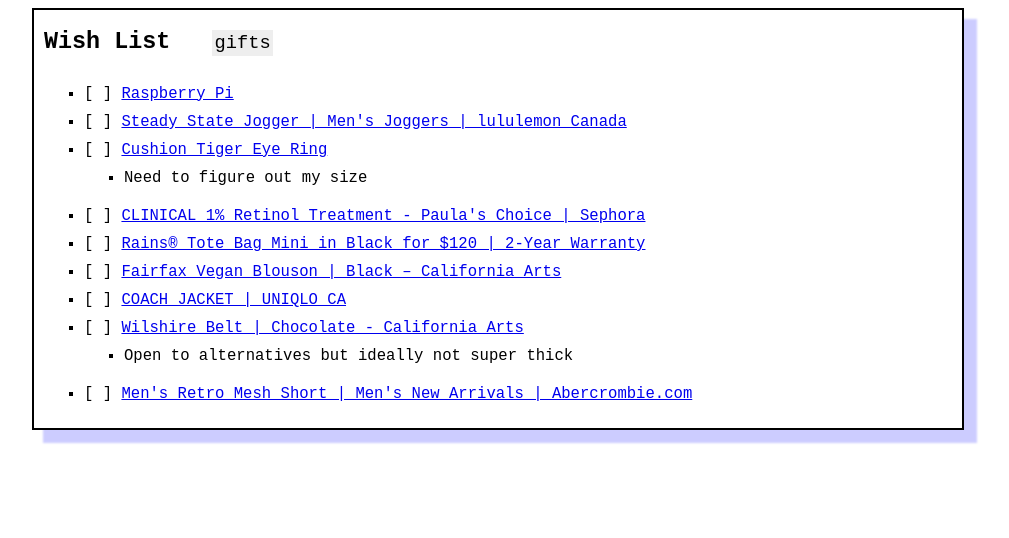
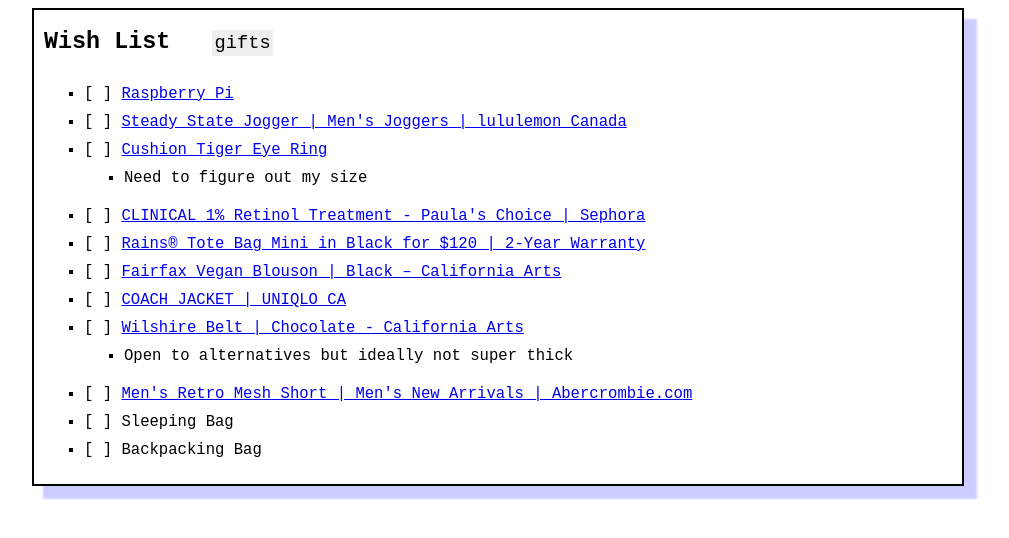
Before and after one commit to Gavinok/Gavinok.github.io, a plain HTML site: page wishlist.html in a window 1280 px wide. Shown: the whole page, without its empty margins (142-1151 px from the left). Drawn offline with Linux system fonts and the light colour scheme.

Commit message:
Update site

```diff
--- a/wishlist.html
+++ b/wishlist.html
@@ -3,7 +3,7 @@
 "http://www.w3.org/TR/xhtml1/DTD/xhtml1-strict.dtd">
 <html xmlns="http://www.w3.org/1999/xhtml" lang="en" xml:lang="en">
 <head>
-<!-- 2024-03-02 Sat 10:00 -->
+<!-- 2024-03-02 Sat 20:45 -->
 <meta http-equiv="Content-Type" content="text/html;charset=utf-8" />
 <meta name="viewport" content="width=device-width, initial-scale=1" />
 <title>&lrm;</title>
@@ -220,6 +220,8 @@
 <li>Open to alternatives but ideally not super thick</li>
 </ul></li>
 <li class="off"><code>[&#xa0;]</code> <a href="https://www.abercrombie.com/shop/ca/p/6-inch-retro-mesh-short-55049319?categoryId=12835&amp;faceout=model&amp;seq=01">Men's Retro Mesh Short | Men's New Arrivals | Abercrombie.com</a></li>
+<li class="off"><code>[&#xa0;]</code> Sleeping Bag</li>
+<li class="off"><code>[&#xa0;]</code> Backpacking Bag</li>
 </ul>
 </div>
 </div>
```
